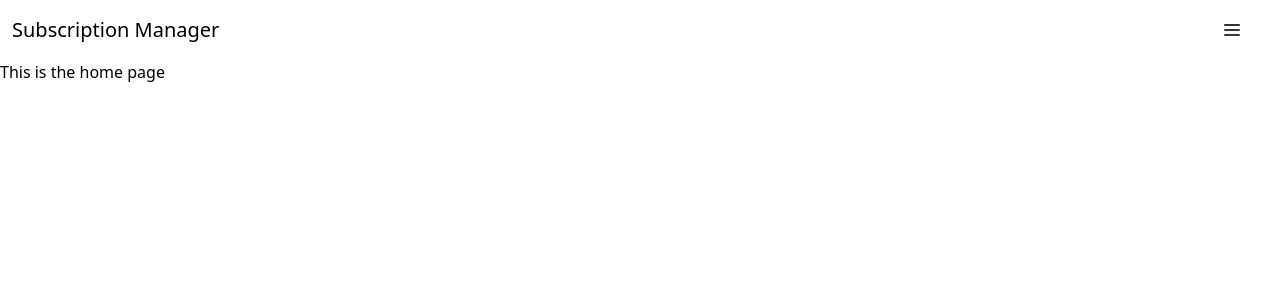
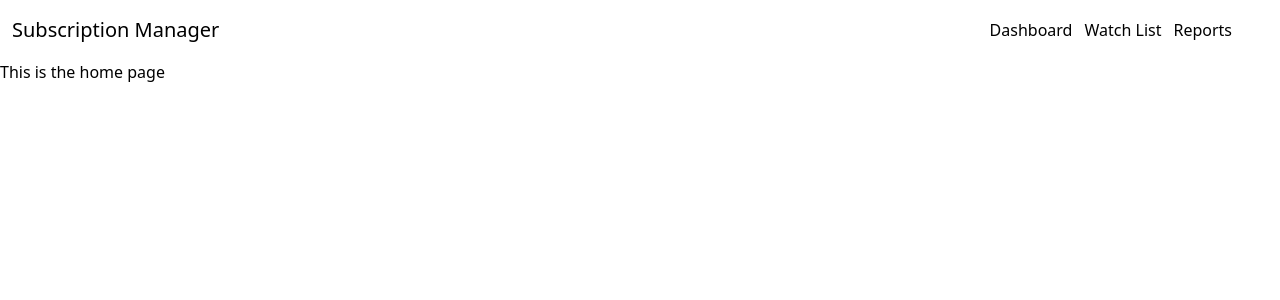
Before and after one commit to nickaddwonder/subscription-manager-v2, a React (Vite) app: page / in a window 1280 px wide. Shown: the top 300 px of the page. Built offline with nearby package versions, Linux system fonts and the light colour scheme; no server answers.

Commit message:
style menu on desktop

```diff
--- a/package.json
+++ b/package.json
@@ -14,6 +14,7 @@
   },
   "dependencies": {
     "@clerk/clerk-react": "^4.28.1",
+    "classnames": "^2.3.2",
     "firebase": "^10.6.0",
     "react": "^18.2.0",
     "react-dom": "^18.2.0",
--- a/src/components/layouts/Header/Menu/Menu.tsx
+++ b/src/components/layouts/Header/Menu/Menu.tsx
@@ -2,20 +2,28 @@ import { FC, useState } from "react";
 import HamburgerMenu from "@icons/HamburgerMenu/HamburgerMenu";
 import MenuItem from "./MenuItem/MenuItem";
 import { Link } from "react-router-dom";
+import { useMediaQuery } from "usehooks-ts";
 
 const Menu: FC = () => {
   const [open, setOpen] = useState(false);
+  const isTablet = useMediaQuery("(min-width: 768px)");
   const handleMobileMenuToggle = () => {
-    setOpen((open) => !open);
+    if (!isTablet) {
+      setOpen((open) => !open);
+    }
   };
   return (
     <div className="relative my-auto flex items-center justify-center">
-      <button onClick={handleMobileMenuToggle}>
+      <button hidden={isTablet} onClick={handleMobileMenuToggle}>
         <HamburgerMenu />
       </button>
-      {open && (
-        <nav className="absolute right-0 top-full rounded bg-white shadow-[4px_4px_3px_0px_rgba(0,0,0,0.10)]">
-          <ul className="flex flex-col gap-3 p-3">
+      {((open && !isTablet) || isTablet) && (
+        <nav
+          className={
+            "absolute right-0 top-full rounded bg-white shadow-[4px_4px_3px_0px_rgba(0,0,0,0.10)] lg:relative lg:right-[initial] lg:top-[initial] lg:shadow-none"
+          }
+        >
+          <ul className="flex flex-col gap-3 p-3 lg:flex-row">
             <MenuItem>
               <Link to="/dashboard" onClick={() => setOpen(false)}>
                 Dashboard
```
Also changed, not shown: 1 other file (tests, documents, lock files or other folders).
